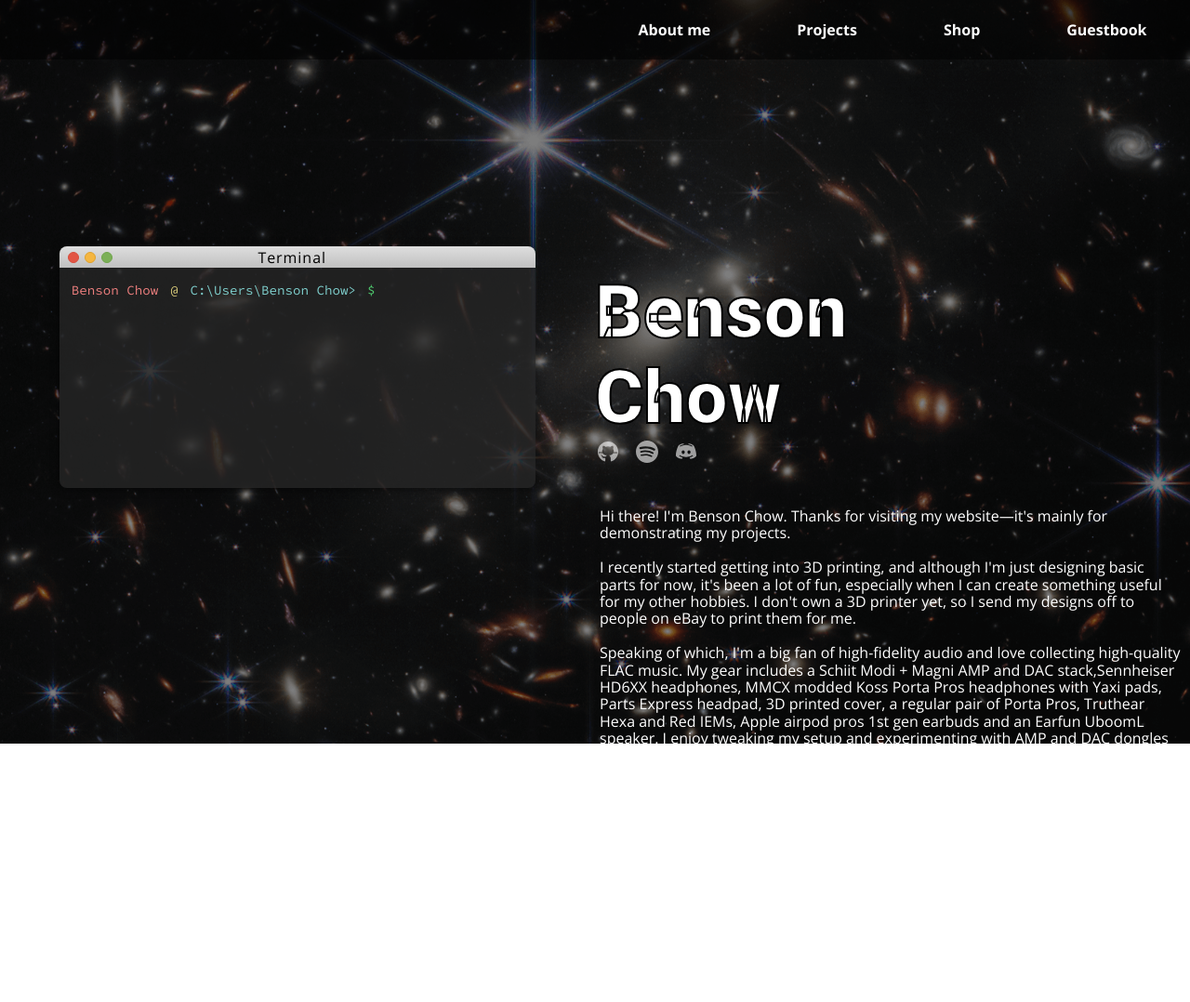
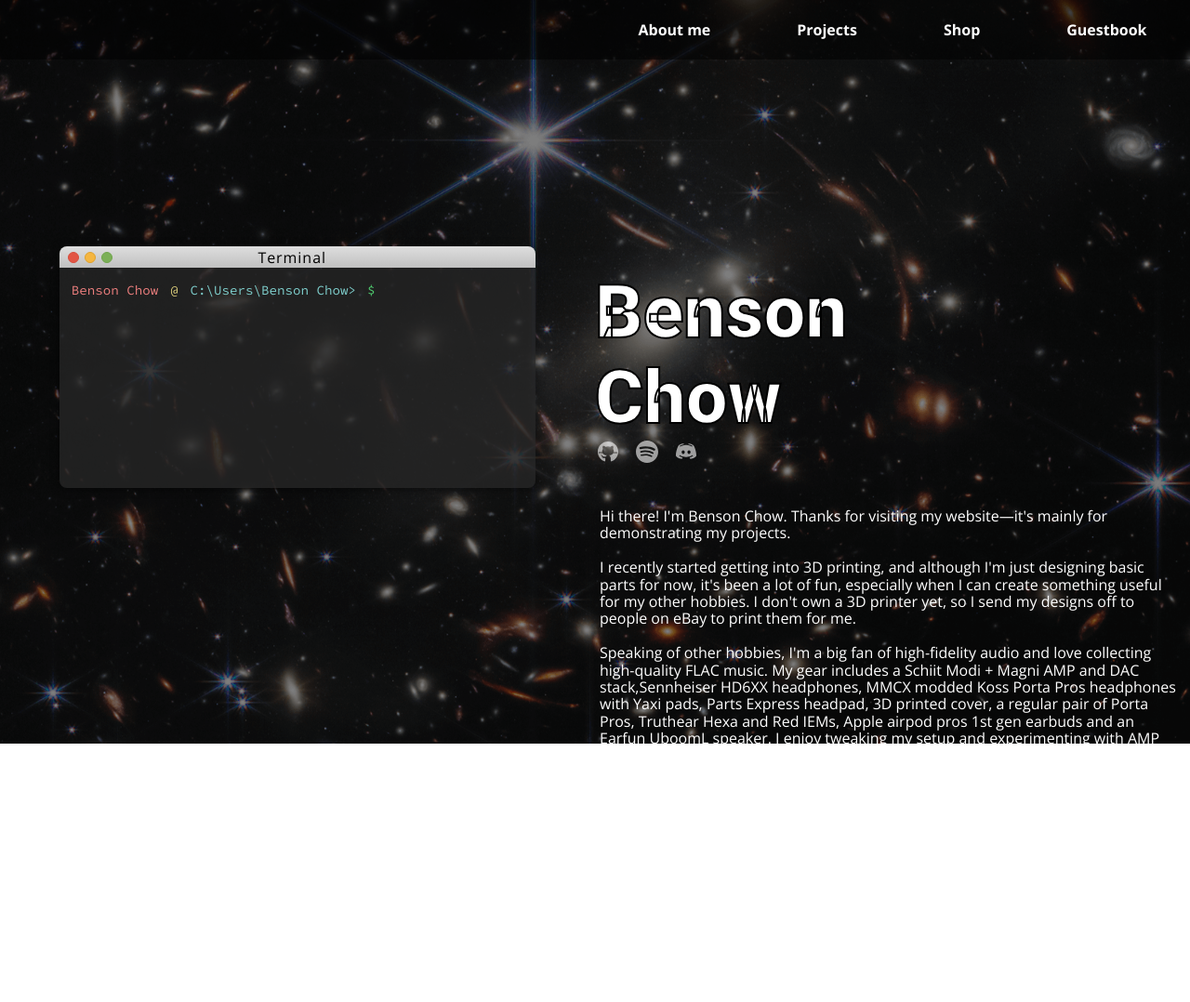
Before and after one commit to bensonchow123/portfolio_website, a Flask app: page / in a window 1280 px wide. Shown: the top 1078 px of the page at 93% size. Run offline with Flask 2, Linux system fonts and the light colour scheme; some libraries are stand-ins or nearby versions.

Commit message:
fix about me content

```diff
--- a/templates/home.html
+++ b/templates/home.html
@@ -59,7 +59,8 @@
                 I recently started getting into 3D printing, and although I'm just designing basic parts for now, it's been a lot of fun, especially when I can create something useful for my other hobbies.
 
                 I don't own a 3D printer yet, so I send my designs off to people on eBay to print them for me.<br><br>
-                Speaking of which, I'm a big fan of high-fidelity audio and love collecting high-quality FLAC music.
+
+                Speaking of other hobbies, I'm a big fan of high-fidelity audio and love collecting high-quality FLAC music.
                 My gear includes a Schiit Modi + Magni AMP and DAC stack,Sennheiser HD6XX headphones, MMCX modded Koss Porta Pros headphones with Yaxi pads, Parts Express headpad, 3D printed cover, a regular pair of Porta Pros, Truthear Hexa and Red IEMs, Apple airpod pros 1st gen earbuds and an Earfun UboomL speaker.
                 I enjoy tweaking my setup and experimenting with AMP and DAC dongles for on the go listening.<br><br>
 
```
